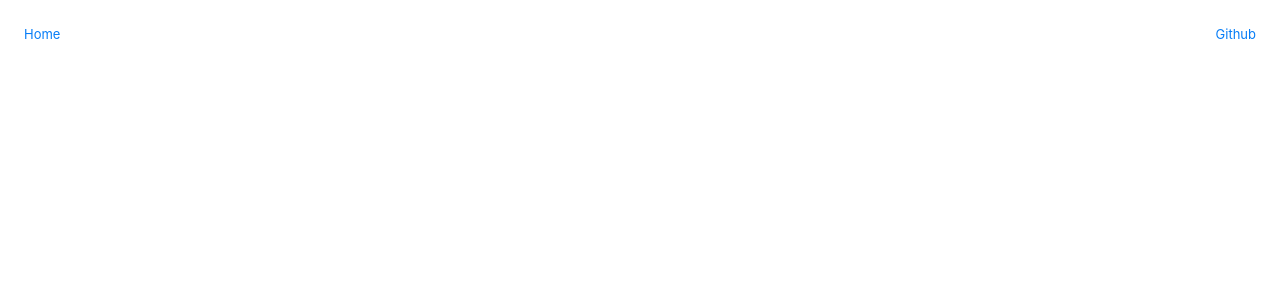
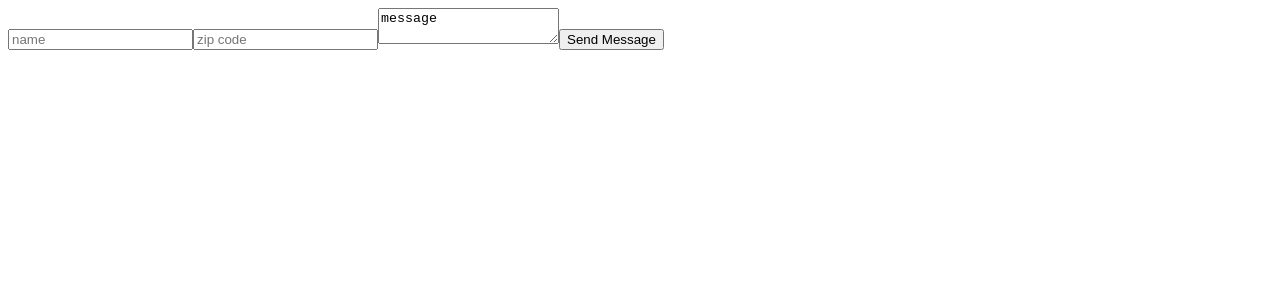
Before and after one commit to gu-app-club/save-the-net, a Next.js app: page / in a window 1280 px wide. Shown: the top 300 px of the page. Built offline with nearby package versions, Linux system fonts and the light colour scheme.

Commit message:
Add letter writing frontend

```diff
--- /dev/null
+++ b/components/letter.js
@@ -0,0 +1,63 @@
+const StatelessLetter = props => (
+  <div>
+    <input
+      type="text"
+      placeholder="name"
+      value={props.name}
+      name="name"
+      onChange={props.onChange}
+    />
+    <input
+      type="number"
+      placeholder="zip code"
+      value={props.zipCode}
+      name="zipCode"
+      onChange={props.onChange}
+    />
+    <textarea
+      type="text"
+      placeholder="Message"
+      value={props.message}
+      name="message"
+      onChange={props.onChange}
+    />
+    <button onClick={props.onSubmit}> Send Message </button>
+
+    <style jsx>
+      {`
+        display: flex;
+        flex-direction: column;
+        margin: 0 auto;
+      `}
+    </style>
+  </div>
+);
+
+export class Letter extends React.Component {
+  constructor(props) {
+    super(props);
+    this.state = {
+      name: "",
+      zipCode: "",
+      message: "message"
+    };
+    this.changeByName = this.changeByName.bind(this);
+  }
+
+  changeByName(event) {
+    const change = {};
+    change[event.target.name] = event.target.value;
+    this.setState(change);
+  }
+
+  render() {
+    return (
+      <StatelessLetter
+        name={this.state.name}
+        zipCode={this.state.zipCode}
+        message={this.state.message}
+        onChange={this.changeByName}
+      />
+    );
+  }
+}
--- a/components/nav.js
+++ /dev/null
@@ -1,60 +0,0 @@
-import Head from './head'
-import Link from 'next/link'
-
-const links = [
-  { href: 'https://github.com/segmentio/create-next-app', label: 'Github' }
-].map(link => {
-  link.key = `nav-link-${link.href}-${link.label}`
-  return link
-})
-
-const Nav = () => (
-  <nav>
-    <ul>
-      <li>
-        <Link prefetch href="/">
-          <a>Home</a>
-        </Link>
-      </li>
-      <ul>
-        {links.map(
-          ({ key, href, label }) => (
-            <li key={key}>
-              <Link href={href}>
-                <a>{label}</a>
-              </Link>
-            </li>
-          )
-        )}
-      </ul>
-    </ul>
-
-    <style jsx>{`
-      :global(body) {
-        margin: 0;
-        font-family: -apple-system,BlinkMacSystemFont,Avenir Next,Avenir,Helvetica,sans-serif;
-      }
-      nav {
-        text-align: center;
-      }
-      ul {
-        display: flex;
-        justify-content: space-between;
-      }
-      nav > ul {
-        padding: 4px 16px;
-      }
-      li {
-        display: flex;
-        padding: 6px 8px;
-      }
-      a {
-        color: #067df7;
-        text-decoration: none;
-        font-size: 13px;
-      }
-    `}</style>
-  </nav>
-)
-
-export default Nav
--- a/pages/index.js
+++ b/pages/index.js
@@ -1,10 +1,17 @@
 import Link from "next/link";
 import Head from "../components/head";
-import Nav from "../components/nav";
+import { Letter } from "../components/letter";
 
 export default () => (
   <div>
     <Head title="Home" />
-    <Nav />
+    <Letter />
+
+    <style jsx global>{`
+      body: {
+        margin: 0;
+        padding: 0;
+      }
+    `}</style>
   </div>
 );
```
Also changed, not shown: 1 other file (tests, documents, lock files or other folders).
